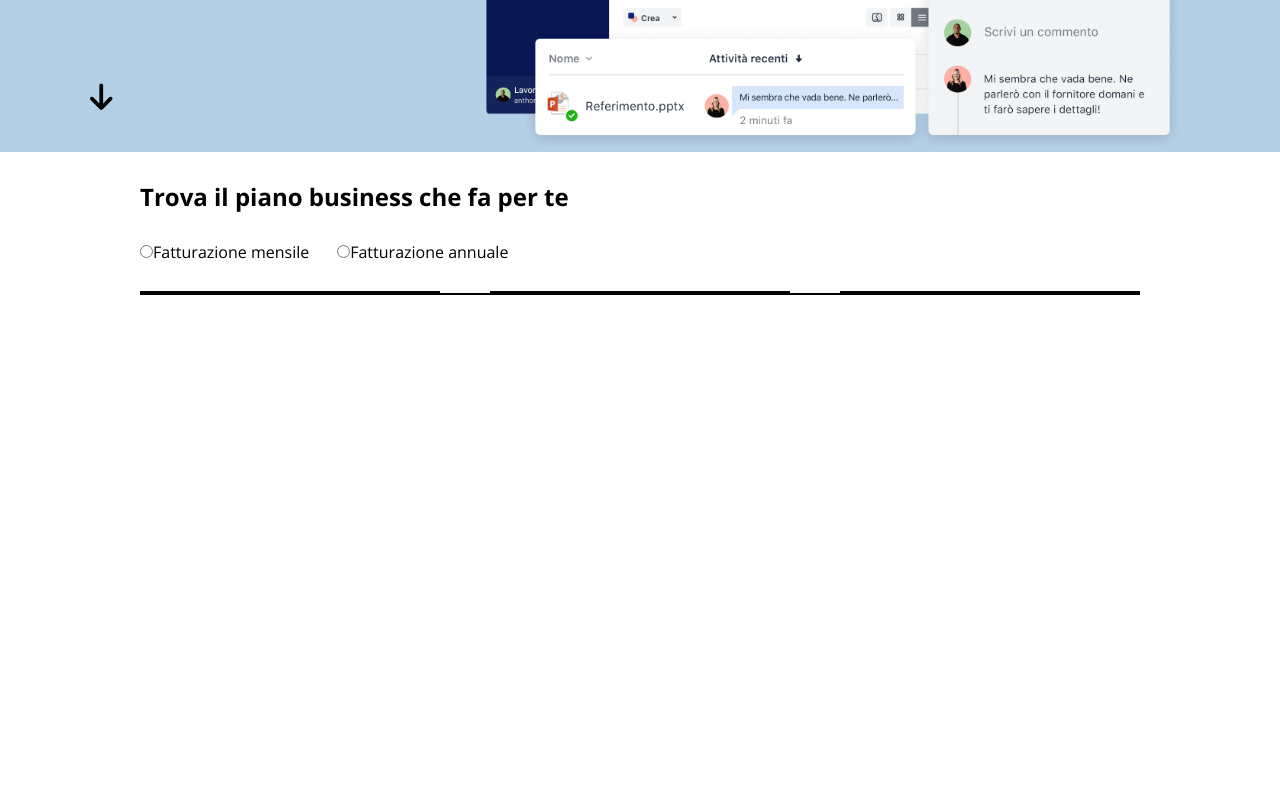
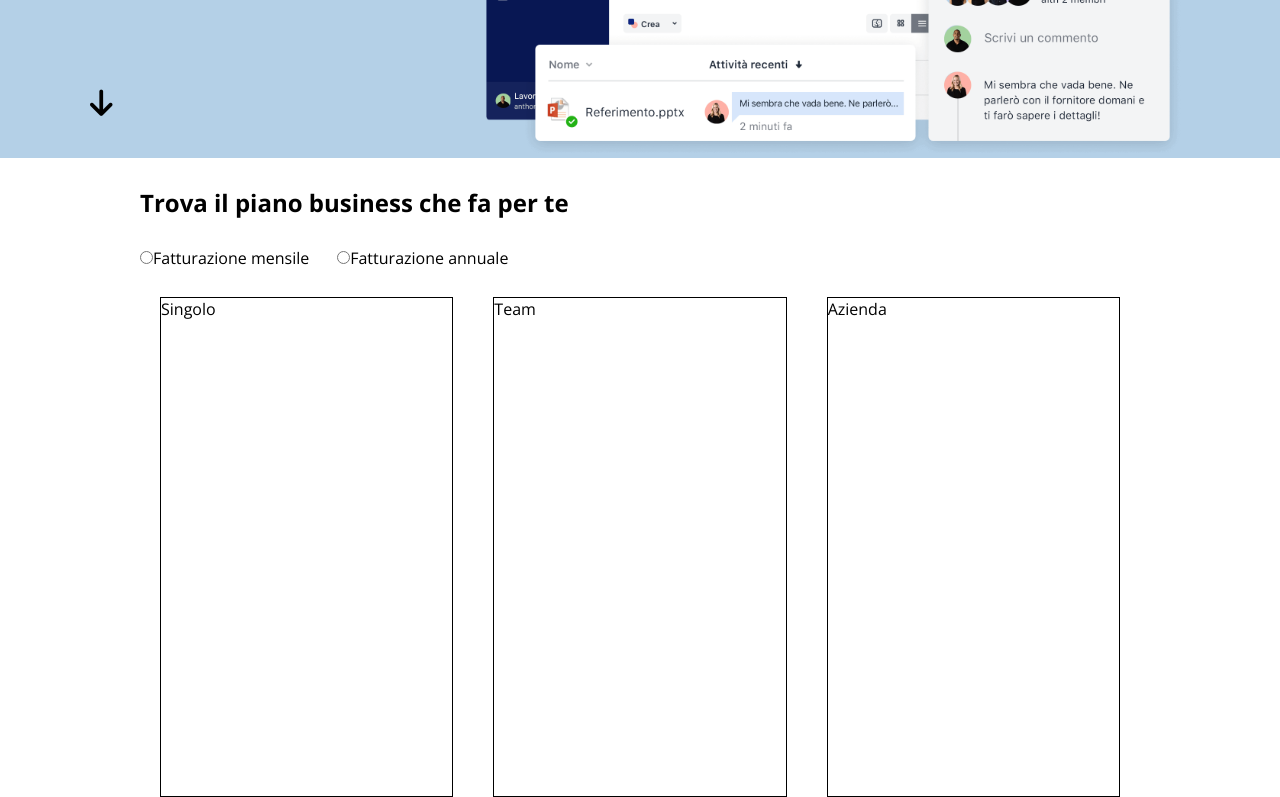
Before and after one commit to DomenicoDeSalvo/htmlcss-dropbox, a plain HTML site: page index.html in a window 1280 px wide. Shown: the part 567-1364 px from the top of the page. Before the commit the page ends 862 px from the top, so only its background shows below. Drawn offline with nearby package versions, Linux system fonts and the light colour scheme.

Commit message:
Adding columns to billing section

```diff
--- a/css/style.css
+++ b/css/style.css
@@ -49,6 +49,8 @@ body{
 .button{
     line-height: 20px;
     padding: 8px 10px;
+    display: inline-block;
+    text-align: center;
 
 }
 
@@ -70,10 +72,6 @@ body{
 
 .col-12{
     width: 100%;
-}
-
-.col-30{
-    width: 30%;
 }
 
 /* Header */
@@ -105,6 +103,7 @@ body{
 .hero__description{
     display: flex;
     flex-direction: column;
+    gap: 24px;
     align-items: flex-start;
 }
 
@@ -122,8 +121,9 @@ body{
     margin: 28px 0;
 }
 
-.section__plans .col-30, .col-12{
+.section__plans .card{
     border: 1px solid black;
+    margin: 0 20px;
 }
 
 .billing{
@@ -132,13 +132,18 @@ body{
     margin-bottom: 28px;
 }
 
-.section__plans .row{
-    justify-content: space-between;
+.section__plans .card{
+    display: flex;
+}
+
+.card__title{
+    text-align: center;
 }
 
 
-.section__plans .col-30{
-    display: flex;
 
-
+/* debug */
+.card{
+    border: 1px solid red;
+    min-height: 500px;
 }
--- a/index.html
+++ b/index.html
@@ -16,7 +16,7 @@
             <!-- Logo, links, button -->
             <section class="main__header">
                 <div class="container-lg">
-                    <div class="row">
+                    <nav class="row">
                         <div>
                             <ul class="header__list">
                                 <li>
@@ -39,7 +39,7 @@
                                 </li>
                             </ul>
                         </div>
-                    </div>
+                    </nav>
                 </div>
             </section>
         </header>
@@ -77,11 +77,25 @@
                         <li><input type="radio" name="billing">Fatturazione annuale</li>
                     </ul>
                     <div class="row">
-                        <div class="col-30">
+                        <div class="col-4">
+                            <div class="card">
+                                <div class="card__title">Singolo</div>
 
+                            </div>
                         </div>
-                        <div class="col-30"></div>
-                        <div class="col-30"></div>
+                        <div class="col-4">
+                            <div class="card">
+                                <div class="card__title">Team</div>
+
+                            </div>
+                        </div>
+
+                        <div class="col-4">
+                            <div class="card">
+                                <div class="card__title">Azienda</div>
+
+                            </div>
+                        </div>
                         <div class="col-12"></div>
 
                     </div>
```
